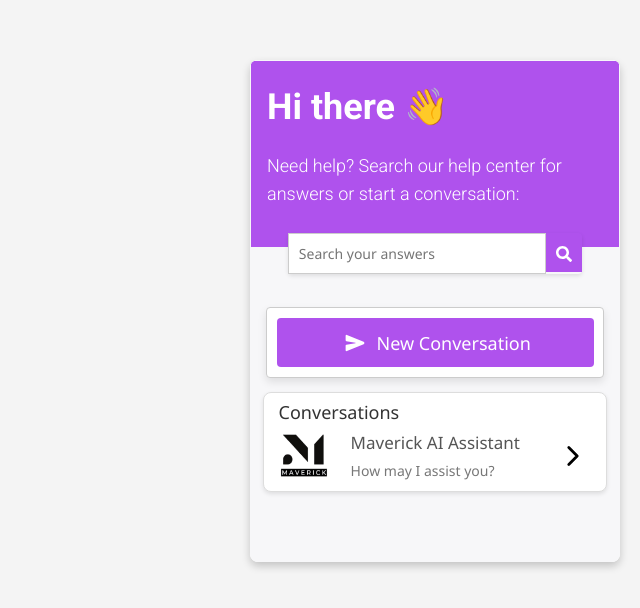
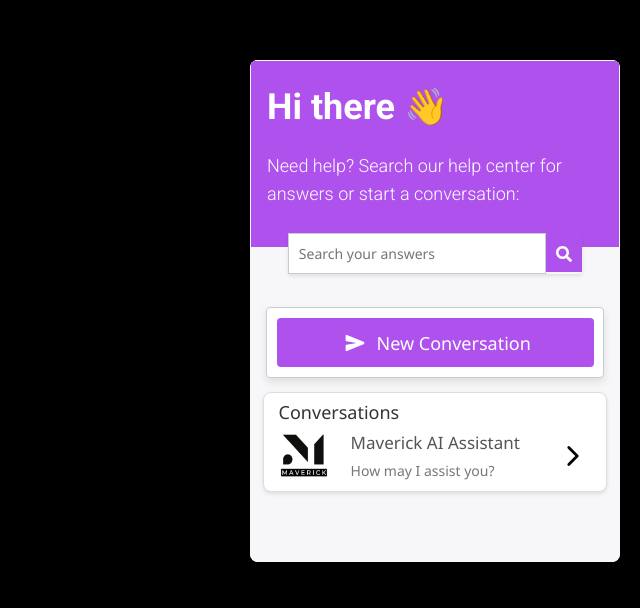
Before and after one commit to Maverick-Services/Maverick-AI, a React (Create React App) app: page / in a window 1280 px wide. Shown: the part 148-756 px from the top of the page, without its empty margins (640-1280 px from the left). Built offline with nearby package versions, Linux system fonts and the light colour scheme.

Commit message:
Body Color Updated

```diff
--- a/src/App.css
+++ b/src/App.css
@@ -5,7 +5,8 @@
   justify-content: center;
   align-items: center;
   height: 100vh;
-  background-color: #f4f4f4;
+  /* background-color: #f4f4f4; */
+  background-color: #0000;
   /* Light gray background */
   margin: 0;
 }
--- a/src/index.css
+++ b/src/index.css
@@ -5,4 +5,5 @@
 body {
     padding: 0;
     margin: 0;
+    background-color: black;
 }
```
